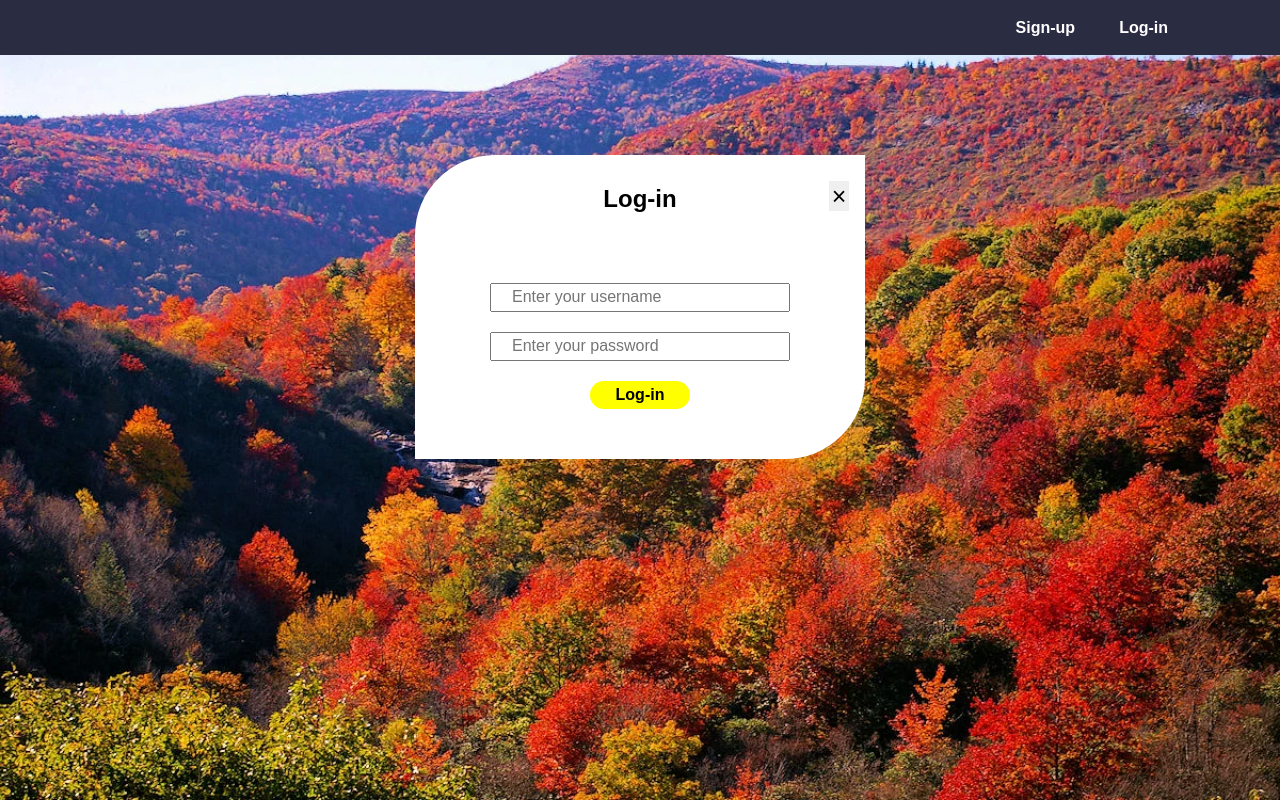
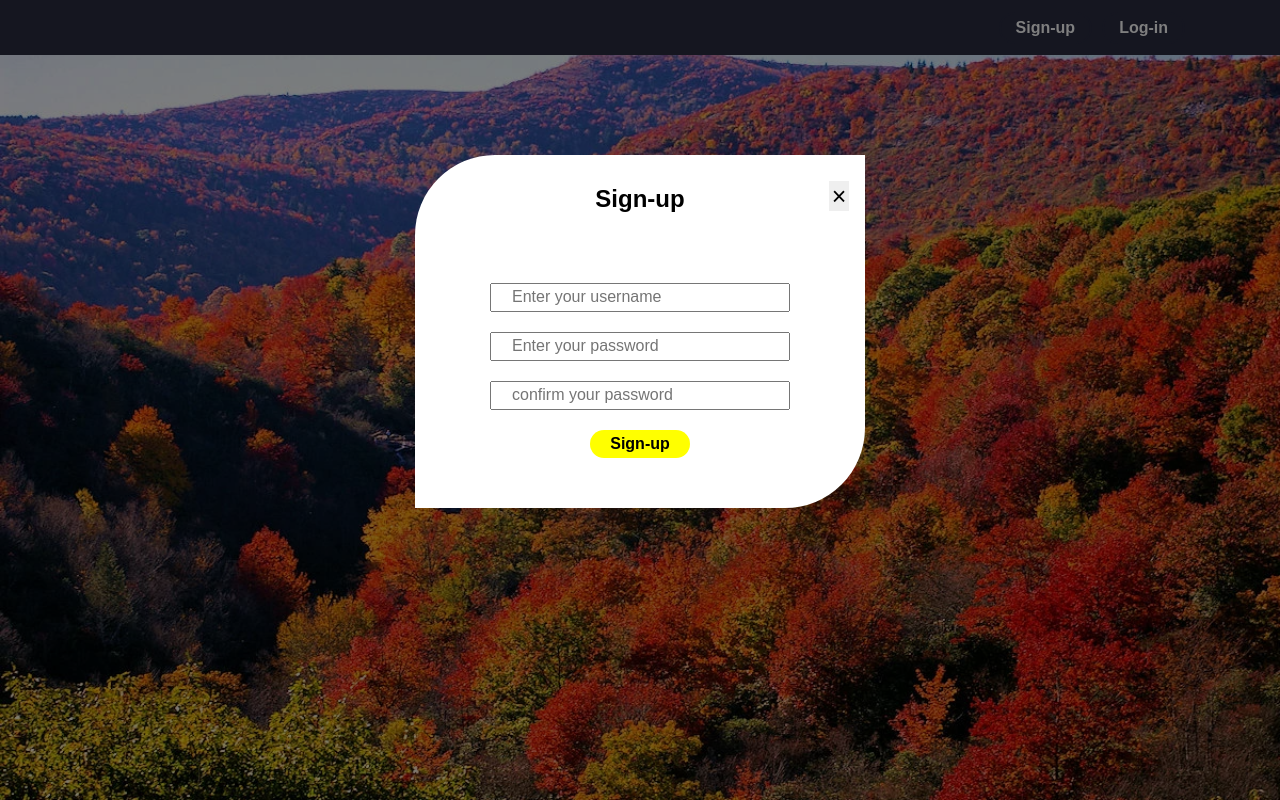
Before and after one commit to Bappaditya721135/one-page-log-in-, a plain HTML site: page index.html in a window 1280 px wide. Drawn offline with Linux system fonts and the light colour scheme.

Commit message:
updated htm file

```diff
--- a/index.html
+++ b/index.html
@@ -12,7 +12,7 @@
         <button class="btn">Log-in</button>
         <button class="btn">Sign-up</button>
     </div>
-    <div class="log-in">
+    <div class="log-in hidden">
         <h2>Log-in</h2>
         <button class="cross">&times;</button>
         <form>
@@ -21,5 +21,16 @@
             <button id="submit">Log-in</button>
         </form>
     </div>
+    <div class="sign-up">
+        <h2>Sign-up</h2>
+        <button class="cross">&times;</button>
+        <form>
+            <input type="text" name="userName" id="userName" placeholder="Enter your username">
+            <input type="password" name="password" id="password" placeholder="Enter your password">
+            <input type="password" name="password" id="password" placeholder="confirm your password">
+            <button id="submit">Sign-up</button>
+        </form>
+    </div>
+    <div class="overlay"></div>
 </body>
 </html>
```
